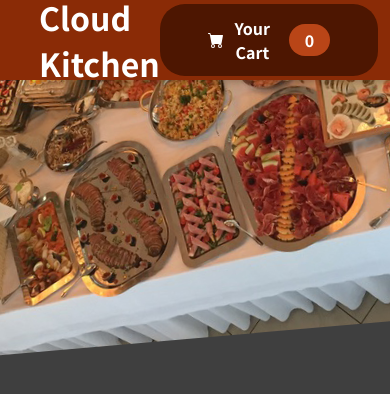
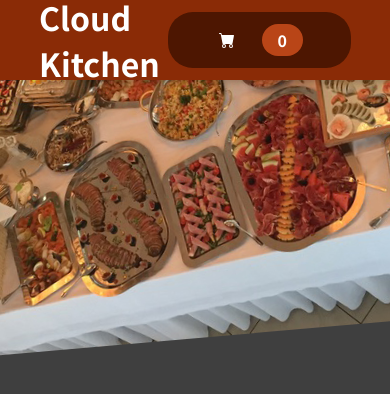
Before and after one commit to kiran-272000/cloud-kitchen, a React (Create React App) app: page / in a window 390 px wide. Shown: the top 394 px of the page. Built offline with nearby package versions, Linux system fonts and the light colour scheme.

Commit message:
name change

```diff
--- a/src/Components/Layout/HeaderCartButton.js
+++ b/src/Components/Layout/HeaderCartButton.js
@@ -37,7 +37,7 @@ const HeaderCartButton = (props) => {
       <span className={classes.icon}>
         <BsFillCartFill />
       </span>
-      <span>Your Cart</span>
+      <span className={classes.phone}>Your Cart</span>
       <span className={classes.badge}>{numberCartItem}</span>
     </button>
   );
--- a/src/Components/Layout/HeaderCartButton.module.css
+++ b/src/Components/Layout/HeaderCartButton.module.css
@@ -57,3 +57,9 @@
     transform: scale(1);
   }
 }
+
+@media screen and (max-width: 500px) {
+  .phone {
+    display: none;
+  }
+}
```
